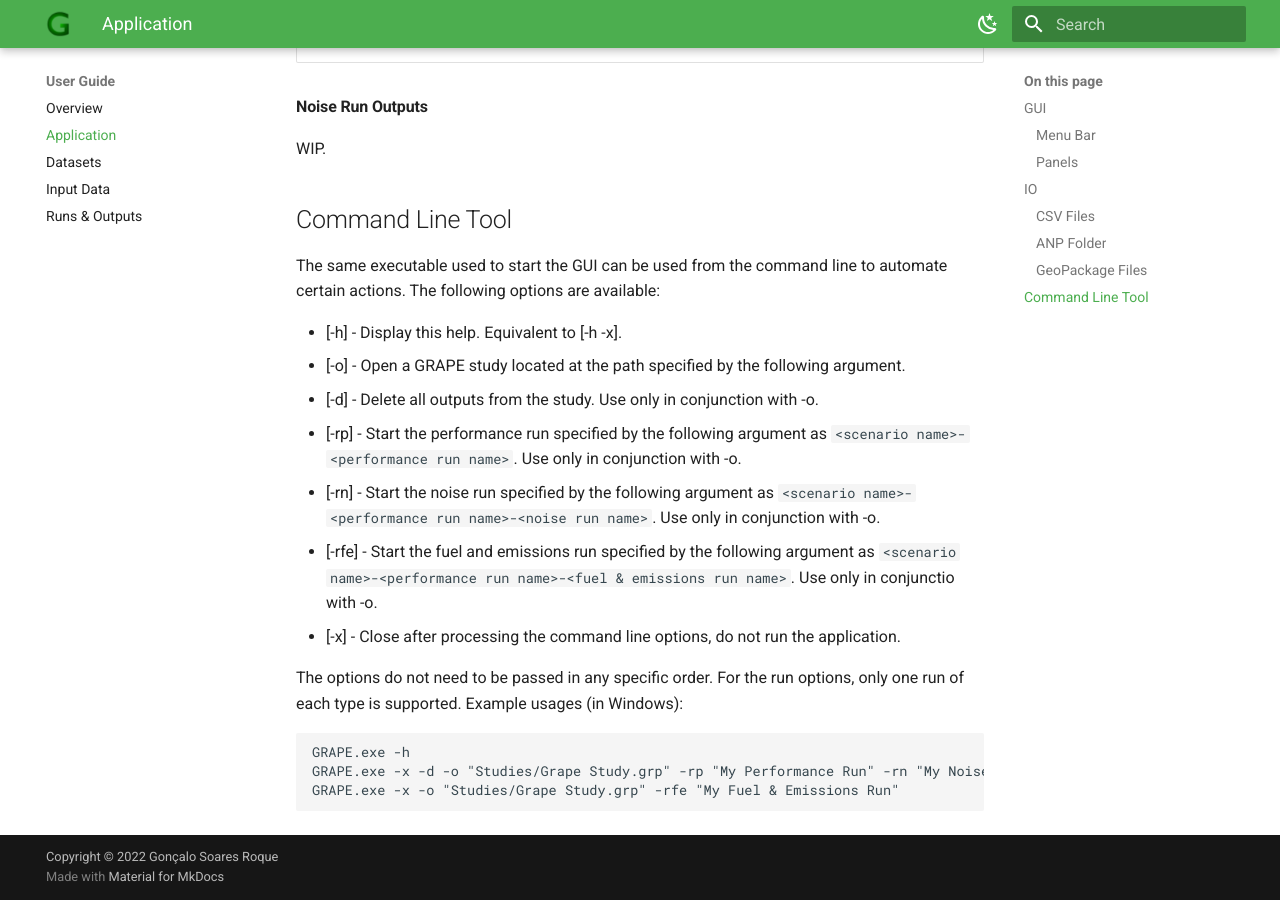
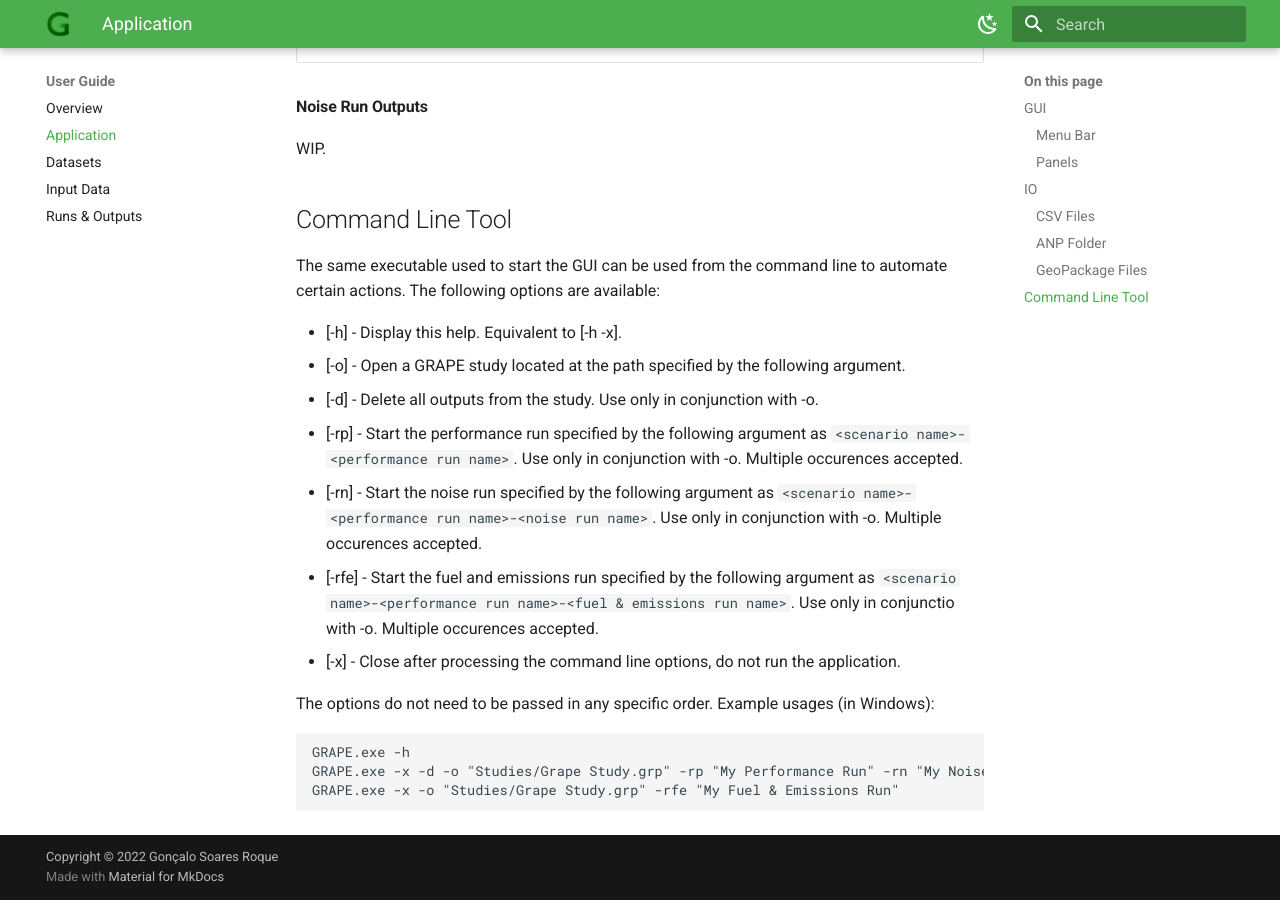
Before and after one commit to goncaloroque30/GRAPE-Docs, an MkDocs documentation site: the page built from docs/Application.md, in a window 1280 px wide and 900 px high, scrolled down 17197 px. Built offline with MkDocs 1.6.1 and Material for MkDocs 9.7.7, drawn with Linux system fonts in a browser that asks for light colours.

Commit message:
Multiple runs support in the command line

````diff
--- a/docs/Application.md
+++ b/docs/Application.md
@@ -469,12 +469,12 @@
 - [-h] - Display this help. Equivalent to [-h -x].
 - [-o] - Open a GRAPE study located at the path specified by the following argument.
 - [-d] - Delete all outputs from the study. Use only in conjunction with -o.
-- [-rp] - Start the performance run specified by the following argument as `<scenario name>-<performance run name>`. Use only in conjunction with -o.
-- [-rn] - Start the noise run specified by the following argument as `<scenario name>-<performance run name>-<noise run name>`. Use only in conjunction with -o.
-- [-rfe] - Start the fuel and emissions run specified by the following argument as `<scenario name>-<performance run name>-<fuel & emissions run name>`. Use only in conjunctio with -o.
+- [-rp] - Start the performance run specified by the following argument as `<scenario name>-<performance run name>`. Use only in conjunction with -o. Multiple occurences accepted.
+- [-rn] - Start the noise run specified by the following argument as `<scenario name>-<performance run name>-<noise run name>`. Use only in conjunction with -o. Multiple occurences accepted.
+- [-rfe] - Start the fuel and emissions run specified by the following argument as `<scenario name>-<performance run name>-<fuel & emissions run name>`. Use only in conjunctio with -o. Multiple occurences accepted.
 - [-x] - Close after processing the command line options, do not run the application.
 
-The options do not need to be passed in any specific order. For the run options, only one run of each type is supported. Example usages (in Windows):
+The options do not need to be passed in any specific order. Example usages (in Windows):
 
 ```
 GRAPE.exe -h
````
